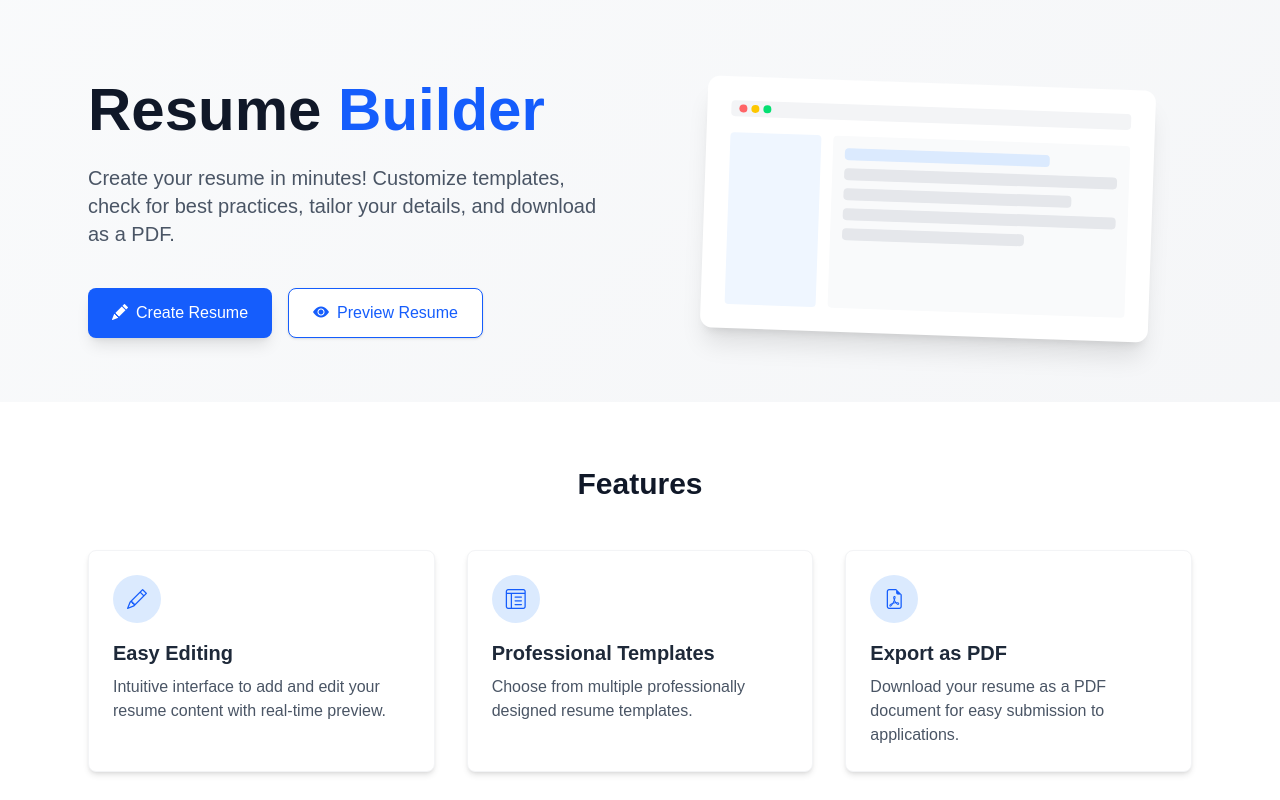
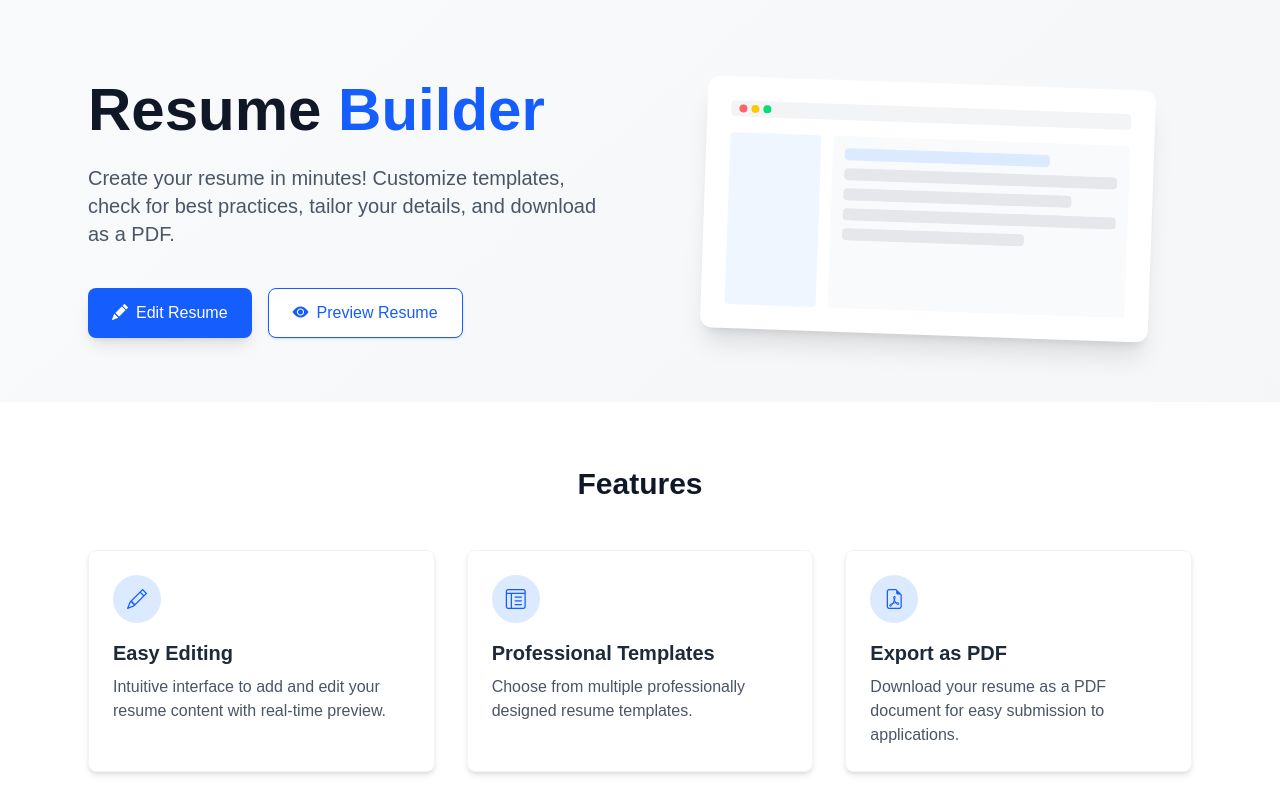
Before and after one commit to KiwiFunk/resume-builder, a Next.js app in the folder resume-app/: page / in a window 1280 px wide. Shown: the top 800 px of the page. Built offline with nearby package versions, Linux system fonts and the light colour scheme.

Commit message:
Added placeholder conditional for edit resume button

```diff
--- a/resume-app/src/app/page.js
+++ b/resume-app/src/app/page.js
@@ -33,7 +33,7 @@ export default function Home() {
               >
                 <span className="flex items-center justify-center gap-2">
                   <i className="bi bi-pencil-fill"></i>
-                  Create Resume
+                  {!data.name ? "Create Resume" : "Edit Resume"}
                 </span>
               </button>
 
```
